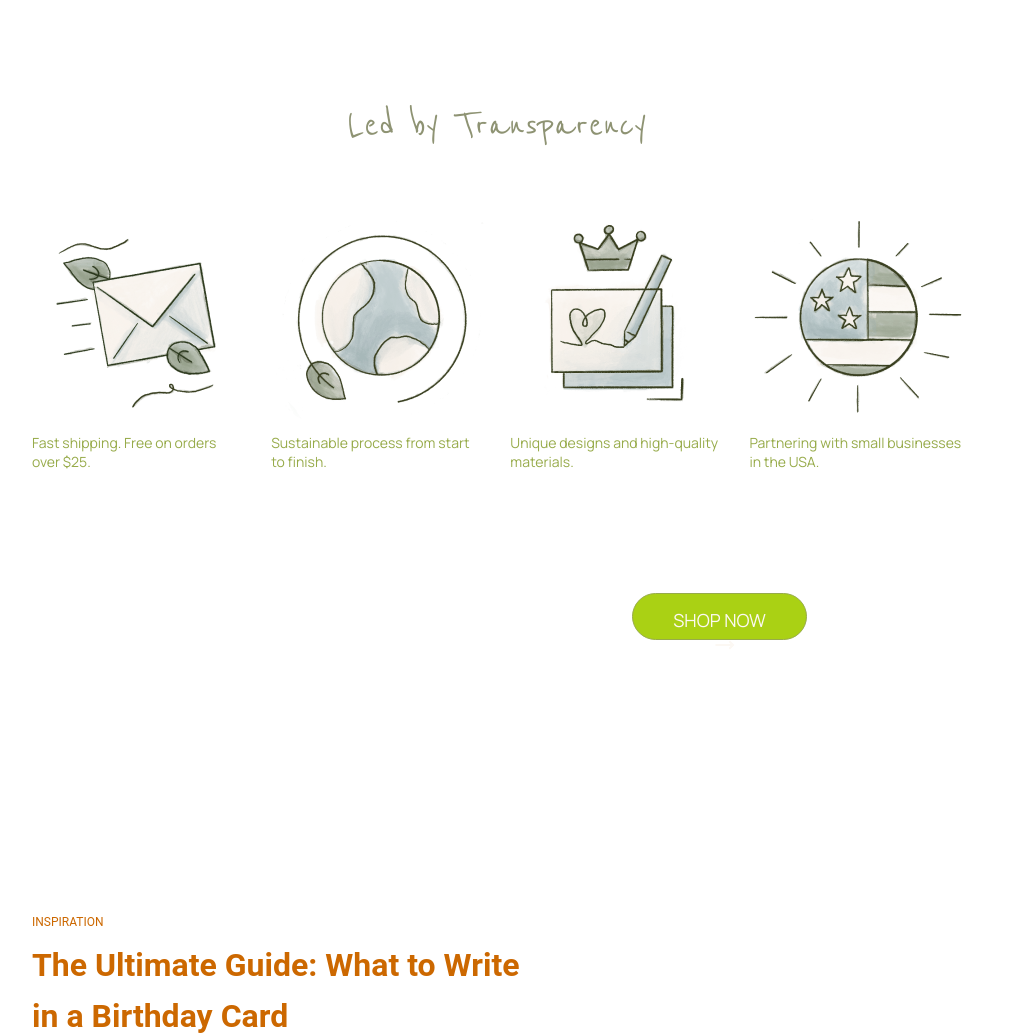
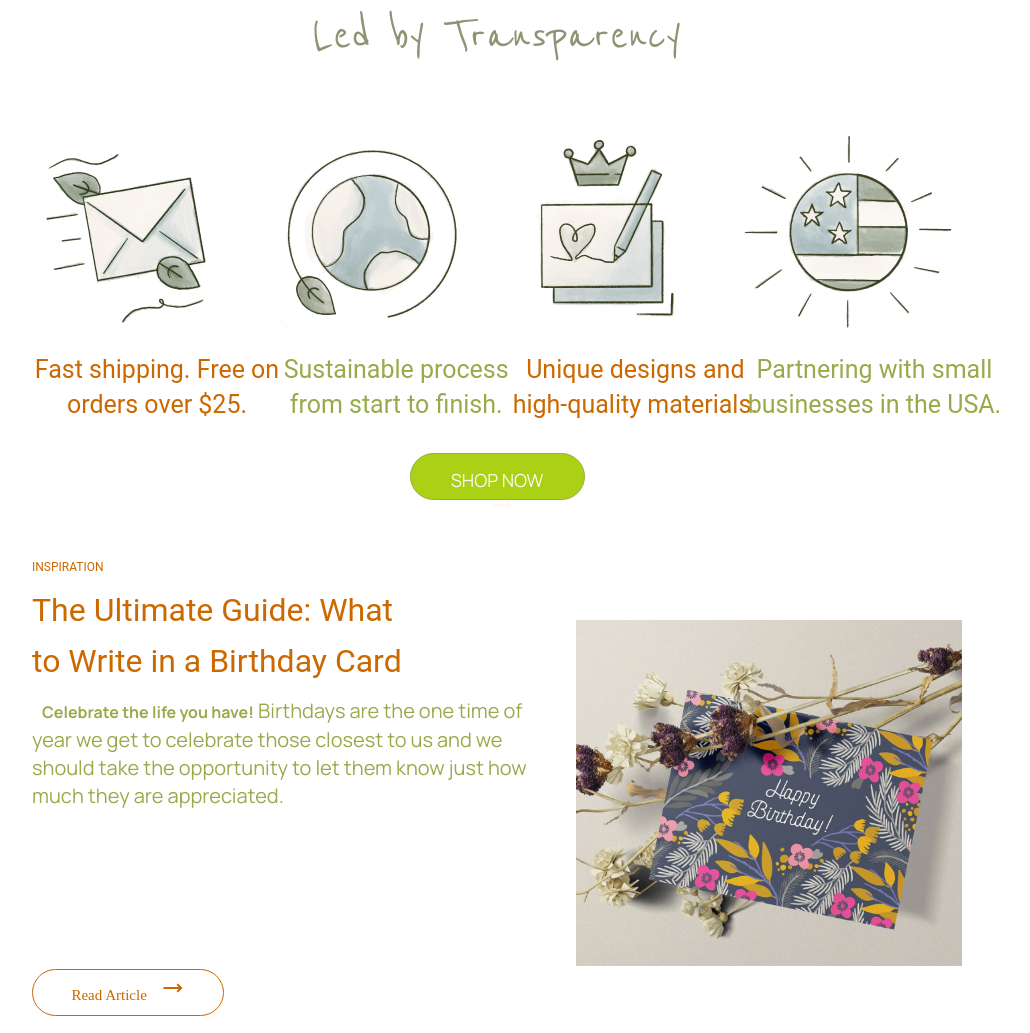
Before and after one commit to ranelya/Twiqs, a plain HTML site: page index.html in a window 1280 px wide. Shown: the part 1280-2313 px from the top of the page, without its empty margins (143-1173 px from the left). Drawn offline with nearby package versions, Linux system fonts and the light colour scheme.

Commit message:
add stylees

```diff
--- a/css/style.css
+++ b/css/style.css
@@ -1,4 +1,5 @@
 @import url('https://fonts.googleapis.com/css2?family=Reenie+Beanie&display=swap');
+@import url('https://fonts.googleapis.com/css2?family=Reenie+Beanie&family=Roboto+Condensed&display=swap');
 
 html,
 body {
@@ -30,11 +31,11 @@ ul li:last-child {
 	margin-bottom: 0;
 }
 
-img {
+/* img {
 	display: block;
 	width: 100%;
 	height: auto;
-}
+} */
 
 button,
 label {
@@ -275,31 +276,69 @@ t {
 	font-family: 'Reenie Beanie', cursive;
 	color: #8E9373;
 	text-align: center;
+	font-weight: 500;
+	font-size: 53px;
+	line-height: 64px;
+	position: relative;
+	bottom: 35px;
+}
+
+.cards-wrap{
+	position: relative;
+	top: 25px;
+	right: 10px;
+}
+
+.card{
+	max-width: 302px;
+	max-height: 310px;
+}
+.card-img{
+	max-width: 220px;
+	max-height: 220px;
+	margin: 0 auto;
+}
+
+.card_txt {
+	font-family: 'Roboto';
+	font-size: 25px;
 	font-weight: 400;
-	font-size: 43px;
-	line-height: 54px;
-	margin: 60px;
+	line-height: 35px;
+	letter-spacing: 0em;
+	text-align: center;
+	width: 270px;
+	height: 71px;
+	top: 235.94px;
+	left: 16.63px;
+
+}
+
+.card_txt_selected{
+  color: #CC6800;
 }
 
 .btn_green {
-	/* margin: 0 auto; */
-	margin: 70px 600px 0;
+	margin: 0 auto;
 	background-color: #AAD114;
 	width: 175px;
 	height: 47px;
+position: relative;
+top: 40px;
+}
+
+.btn_green:hover {
+	background-color: #EEE9E9;
+	color: #AAD114;
 }
 
 .postcard-wrap {
 	display: flex;
 	justify-content: space-between;
-	gap: 250px;
 }
 
 .postcard-wrap {
-	width: 504px;
-	height: 506.64px;
 	left: 72px;
-
+	box-sizing: border-box;
 }
 
 .mini-tit {
@@ -312,17 +351,20 @@ t {
 	width: 74px;
 	height: 15px;
 	margin: 10px 0;
+	position: relative;
+	bottom: 130px;
 }
 
 .postcard_tit {
 	color: #CC6800;
-	font-weight: 600;
+	font-weight: 400;
 	font-size: 41px;
 	font-family: 'Roboto';
 	line-height: 51px;
 	width: 508px;
 	height: 57px;
-	top: 20.47px;
+	bottom: 130px;
+	position: relative;
 }
 
 .postcard_txt {
@@ -331,8 +373,8 @@ t {
 	font-weight: 400;
 	font-size: 16px;
 	line-height: 28px;
-	margin: 0;
-	margin-top: 70px;
+	position: relative;
+	bottom: 75px;
 }
 
 .postcard_txt span {
@@ -352,26 +394,29 @@ t {
 	font-weight: 400;
 	line-height: 25px;
 	margin: 0;
-	margin-top: 235px;
+	position: relative;
+	top: 110px;
 	transition: .4s;
 }
 
-.postcard_btn:hover{
+.postcard_btn:hover {
 	color: #fff;
 	background: #CC6800;
 }
 
+
+
 .post_img {
-	width: 576px;
-	height: 516px;
-	top: 0.47px;
+	max-width: 576px;
+	max-height: 516px;
+
 	display: block;
 	background-position: center;
 	background-size: cover;
 }
 
 
-.products_tit{
+.products_tit {
 	font: 'Roboto';
 	font-weight: 400;
 	font-size: 51px;
@@ -380,29 +425,30 @@ t {
 }
 
 
-.products-cards{
+.products-cards {
 	display: flex;
 	flex-wrap: row;
 	justify-content: space-around;
 	gap: 50px;
 }
 
-.card_products{
+.card_products {
 	width: 422px;
 	height: 521px;
 	margin-top: 40px;
 }
 
-.card-txt{
+.card-txt {
 	text-align: center;
 	padding: 15px;
 	color: #fff;
-  background-color: #B99C7E;
+	background-color: #B99C7E;
 }
 
-.card-txt_white{
+.card-txt_white {
 	background-color: #EEE9E9;
 }
-.card-txt_orange{
+
+.card-txt_orange {
 	background-color: #CC6800;
 }
--- a/index.html
+++ b/index.html
@@ -77,7 +77,7 @@
 
 	<section class="transpency-wrap">
 		<div class="container">
-			<h2 class="transpency_tit">Led by Transparency</h2>
+			<h1 class="transpency_tit">Led by Transparency</h1>
 			<div class="cards-wrap flex">
 				<div class="card">
 					<img src="img/letter.png" alt="" class="card-img">
@@ -107,14 +107,14 @@
 			<div class="postcard-wrap">
 				<div class="postcard_info">
 					<h4 class="mini-tit">INSPIRATION</h4>
-					<h1 class="postcard_tit">The Ultimate Guide: What to Write in a Birthday Card</h1>
+					<h1 class="postcard_tit">The Ultimate Guide: What <br> to Write in a Birthday Card</h1>
 					<p class="postcard_txt"><span>Celebrate the life you have!</span> Birthdays are the one time of year we get to celebrate those closest to us and we should take the opportunity to let them know just how much they are appreciated.</p>
 					<button class="white_btn postcard_btn">Read Article <span class="material-symbols-outlined">
 						trending_flat
 					</span></button>
 				</div>
 				<div class="postcard_img">
-					<img src="img/postcard.png" alt="" class="post_img">
+					<img src="img/postcard.png" class="post_img" alt="">
 				</div>
 			</div>
 		</div>
```
